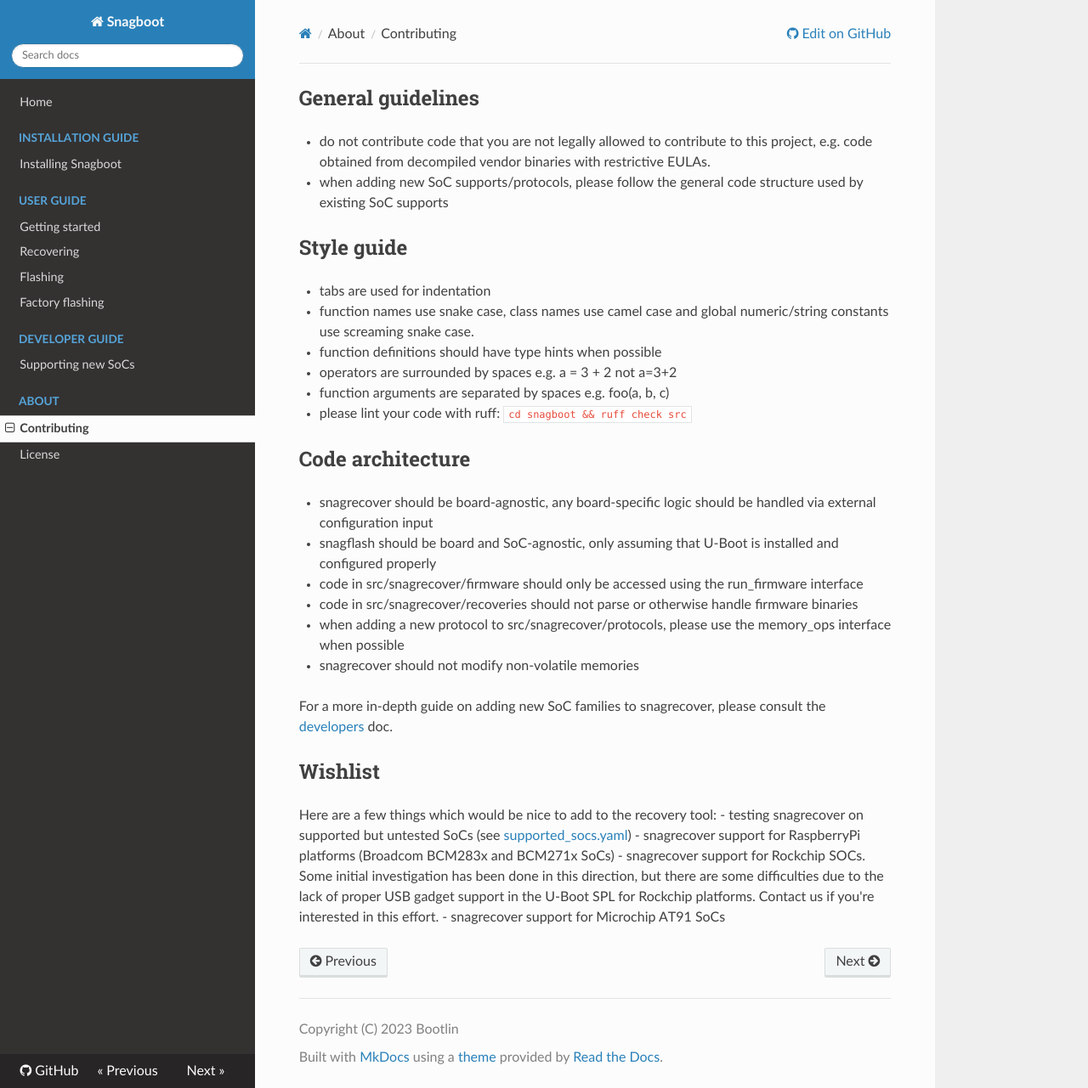
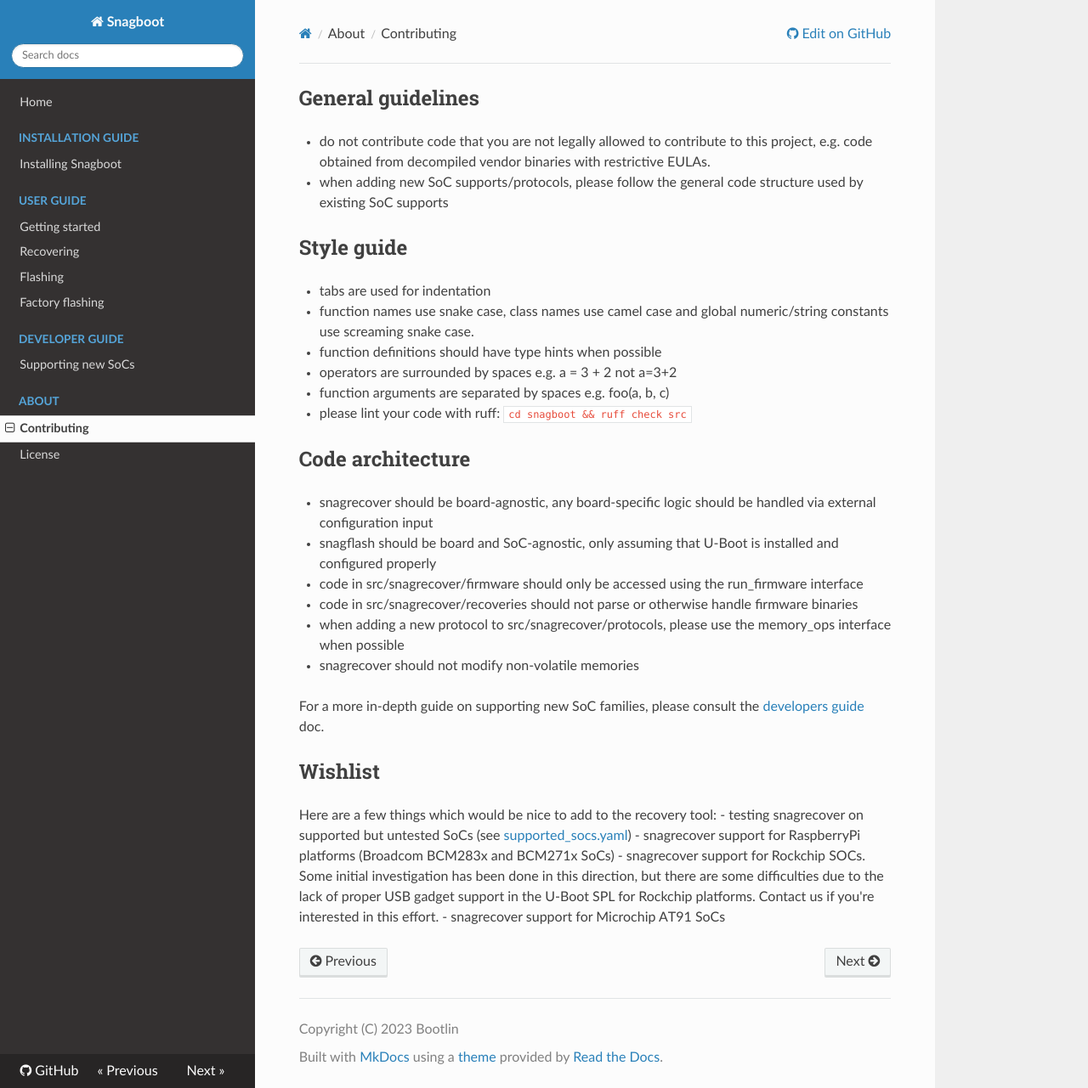
Before and after one commit to bootlin/snagboot, an MkDocs documentation site: the page built from docs/about/contributing.md, in a window 1280 px wide and 1281 px high. Shown: the whole window at 85% size. Built offline with MkDocs 1.6.1, drawn with Linux system fonts in a browser that asks for light colours; nearby versions of some CDN libraries.

```diff
--- a/docs/about/contributing.md
+++ b/docs/about/contributing.md
@@ -30,14 +30,14 @@
   memory_ops interface when possible
 - snagrecover should not modify non-volatile memories
 
-For a more in-depth guide on adding new SoC families to snagrecover, please
-consult the [developers](docs/developers/supporting_new_socs.md) doc.
+For a more in-depth guide on supporting new SoC families, please
+consult the [developers guide](../developers/supporting_new_socs.md) doc.
 
 ## Wishlist
 
 Here are a few things which would be nice to add to the recovery tool:
 - testing snagrecover on supported but untested SoCs (see
-  [supported_socs.yaml](src/snagrecover/supported_socs.yaml))
+  [supported_socs.yaml](https://github.com/bootlin/snagboot/blob/main/src/snagrecover/supported_socs.yaml))
 - snagrecover support for RaspberryPi platforms (Broadcom BCM283x and
   BCM271x SoCs)
 - snagrecover support for Rockchip SOCs. Some initial investigation
```
Also changed, not shown: docs/developers/supporting_new_socs.md (+1 -1 lines), docs/index.md (+1 -1 lines), docs/snagfactory_config.md (+1 -1 lines), docs/snagflash.md (+1 -1 lines), docs/snagrecover.md (+13 -13 lines).
